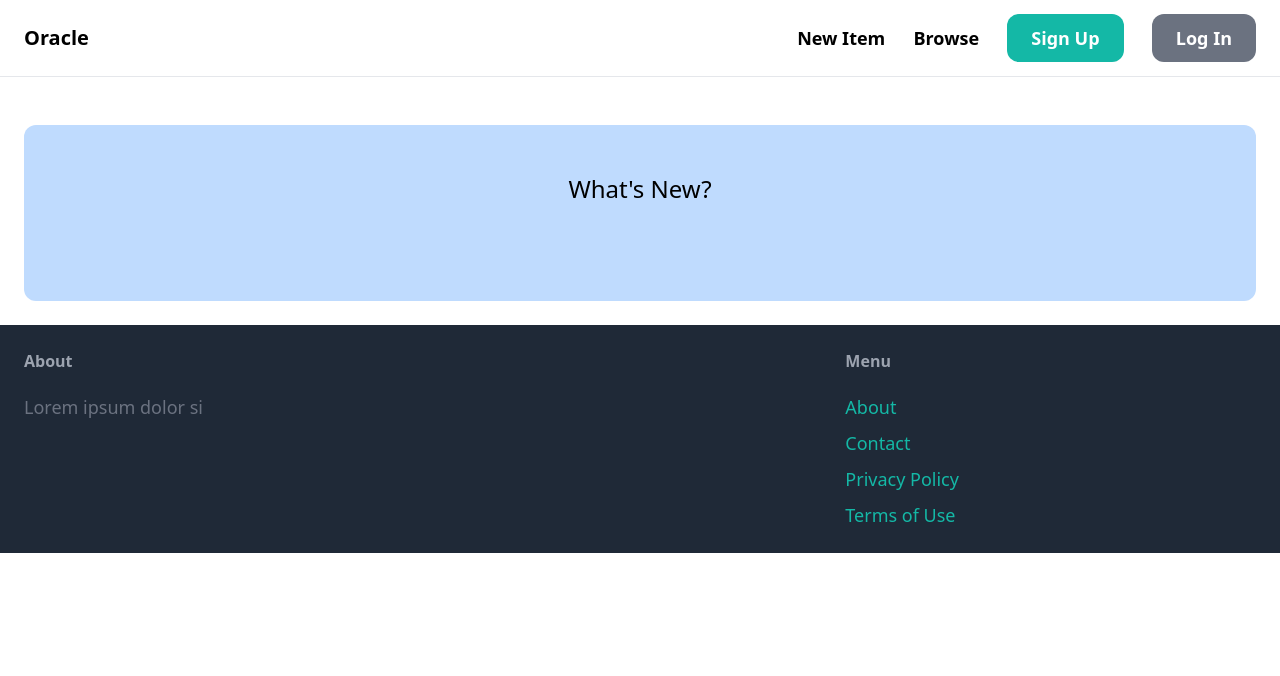
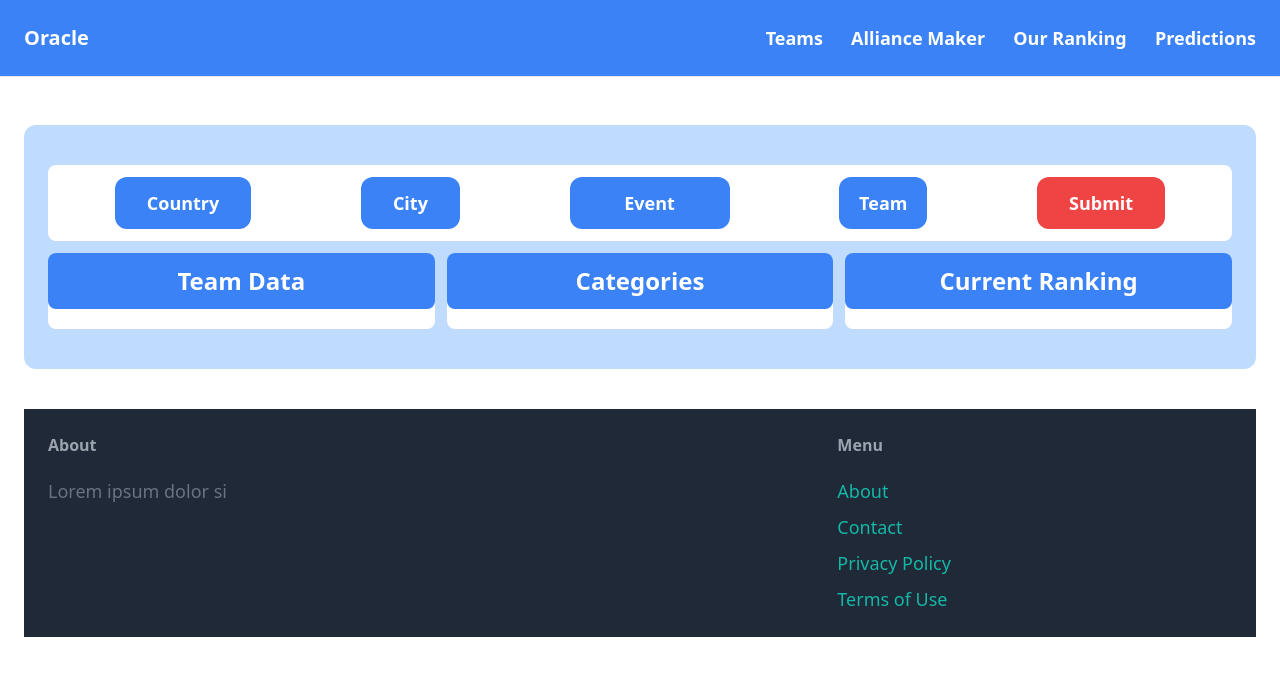
Before and after one commit to RosasSebastian2003/Oracle_ScoutWebApp, a Django app: template Oracle/Core/templates/Core/index.html in a window 1280 px wide. Shown: the top 676 px of the page. Run offline with Django 5.2, Linux system fonts and the light colour scheme; the template is opened without the code that fills it, so the values that code supplies are empty; parts of the project's set-up code (start-up, migrations or seed data) failed here and were passed over; some libraries are stand-ins or nearby versions.

Commit message:
Alpine.js added, dropdonws added

```diff
--- a/Oracle/Core/templates/Core/base.html
+++ b/Oracle/Core/templates/Core/base.html
@@ -6,28 +6,30 @@
     <meta name="viweport" content="width=device-width, initial-scale=1.0"> <!-- Helps make the web page mobile phone friendly -->
 
     <script src="https://cdn.tailwindcss.com"></script>
+    <script defer src="https://cdn.jsdelivr.net/npm/alpinejs@3.x.x/dist/cdn.min.js"></script>
+
     <title> {% block title%}{%endblock%} | Oracle</title>
     <!-- Add your CSS and JavaScript files here -->
 </head>
 <body>
     <!-- Add your content here -->
-    <nav class="py-6 px-6 flex justify-between items-center border-b border-gray-200">
-        <a href="/" class="text-xl font-semibold">Oracle</a>
+    <nav class="py-6 px-6 flex justify-between items-center border-b border-gray-200 bg-blue-500">
+        <a href="/" class="text-xl text-white font-bold">Oracle</a>
 
         <div class="space-x-6">
-            <a href="#" class="text-lg font-semibold hover:text-gray-500">New Item</a>
-            <a href="#" class="text-lg font-semibold hover:text-gray-500">Browse</a>
-
-            <a href="#" class="px-6 py-3 text-lg font-semibold bg-teal-500 text-white rounded-xl hover:bg-teal-700">Sign Up</a>
-            <a href="#" class="px-6 py-3 text-lg font-semibold bg-gray-500 text-white rounded-xl hover:bg-gray-700">Log In</a>
+            <a href="#" class="text-lg text-white font-semibold hover:text-gray-200">Teams</a>
+            <a href="#" class="text-lg text-white font-semibold hover:text-gray-200">Alliance Maker</a>
+            <a href="#" class="text-lg text-white font-semibold hover:text-gray-200">Our Ranking</a>
+            <a href="#" class="text-lg text-white font-semibold hover:text-gray-200">Predictions</a>
         </div>
     </nav>
+
     <div class="px-6 py-6">
         {% block content %}
         {% endblock %}
     </div>
 
-    <footer class="py-6 px-6 flex justify-between bg-gray-800">
+    <footer class="mt-10 py-6 px-6 flex justify-between bg-gray-800">
         <div class="w-2/3 pr-10">
             <h3 class="mb-5 font-semibold text-gray-400">About</h3>
 
--- a/Oracle/Core/templates/Core/index.html
+++ b/Oracle/Core/templates/Core/index.html
@@ -3,26 +3,77 @@
 {% block title %}Welcome{% endblock %}
 
 {% block content %}
-    <div class="mt-6 px-6 py-12 bg-blue-200 rounded-xl">
-        <h2 class="mb-12 text-2xl text-center">What's New?</h2>
+    <div class="mt-6 px-6 py-10 bg-blue-200 rounded-xl">
+        <div class="grid grid-cols-1 grid-rows-2 gap-3">
+            <div class="px-3 py-3 bg-white rounded-lg">
+                <nav class="flex justify-around">
+                    <div x-data="{ open: false }">
+                        <button class="px-8 py-3 bg-blue-500 text-lg text-white font-semibold rounded-xl " @click="open = ! open">Country</button>
 
-        <div class="grid grid-cols-3 gap-3">
-            {% for team in teams %}
-                <div>
-                    <a href="#">
-                        <div>
-                            <img src="https://www.firstinspires.org/sites/default/files/open-graph-first-logo.png" class="rounded-t-xl">
+                        <div x-show="open" @click.outside="open = false">
+                            <div class="absolute left-15 mt-1 py-2 w-48 bg-white rounded-xl shadow-xl">
+                                <a href="#" class="block px-4 py-2 text-gray-800 hover:bg-blue-500 hover:text-white">Link #1</a>
+                            </div>
                         </div>
+                    </div>
 
-                        <div class="p-6 bg-white rounded-b-xl">
-                            <h2 class="text-2xl">{{ team.name }}</h2>
-                            <p class="text-gray-500">Team Number: {{ team.number }}</p>
-                            <p class="text-gray-500">Located in: {{ team.city }}, {{ team.state_prov }} {{team.country}}</p>
+                    <div x-data="{ open: false }">
+                        <button class="px-8 py-3 bg-blue-500 text-lg text-white font-semibold rounded-xl " @click="open = ! open">City</button>
+
+                        <div x-show="open" @click.outside="open = false">
+                            <div class="absolute left-15 mt-1 py-2 w-48 bg-white rounded-xl shadow-xl">
+                                <a href="#" class="block px-4 py-2 text-gray-800 hover:bg-blue-500 hover:text-white">Link #1</a>
+                            </div>
                         </div>
-                    </a>
+                    </div>
+
+                    <div x-data="{ open: false }">
+                        <button class="flex items-center justify-center w-40 py-3 bg-blue-500 text-lg text-white font-semibold rounded-xl" @click="open = ! open">Event</button>
+
+                        <div x-show="open" @click.outside="open = false">
+                            <div class="absolute left-15 mt-1 py-2 w-48 bg-white rounded-xl shadow-xl">
+                                <a href="#" class="block px-4 py-2 text-gray-800 hover:bg-blue-500 hover:text-white">Link #1</a>
+                            </div>
+                        </div>
+                    </div>
+
+                    <div x-data="{ open: false }">
+                        <button class="px-5 py-3 bg-blue-500 text-lg text-white font-semibold rounded-xl " @click="open = ! open">Team</button>
+
+                        <div x-show="open" @click.outside="open = false">
+                            <div class="absolute left-15 mt-1 py-2 w-48 bg-white rounded-xl shadow-xl">
+                                <a href="#" class="block px-4 py-2 text-gray-800 hover:bg-blue-500 hover:text-white">Link #1</a>
+                            </div>
+                        </div>
+                    </div>
+
+                    <div x-data="{ open: false }">
+                        <button class="px-8 py-3 bg-red-500 text-lg text-white font-semibold rounded-xl " @click="open = ! open">Submit</button>
+
+                        <div x-show="open" @click.outside="open = false">
+                            <div class="absolute left-15 mt-1 py-2 w-48 bg-white rounded-xl shadow-xl">
+                                <a href="#" class="block px-4 py-2 text-gray-800 hover:bg-blue-500 hover:text-white">Link #1</a>
+                            </div>
+                        </div>
+                    </div>
+
+                </nav>
+            </div>
+
+            <div class="grid grid-cols-3 grid-rows-1 gap-3">
+                <div class="bg-white rounded-lg">
+                    <h2 class="py-3 text-2xl text-center text-white font-semibold bg-blue-500 rounded-lg">Team Data</h2>
                 </div>
-            {% endfor %}
-        </div>
+
+                <div class="bg-white rounded-lg">
+                    <h2 class="py-3 text-2xl text-center text-white font-semibold bg-blue-500 rounded-lg">Categories</h2>
+                </div>
+
+                <div class="bg-white rounded-lg">
+                    <h2 class="py-3 text-2xl text-center text-white font-semibold bg-blue-500 rounded-lg">Current Ranking</h2>
+                </div>
+
+            </div>
     </div>
 
     {% comment %} <div class="mt-6 px-6 py-12 bg-gray-100 rounded-xl">
```
